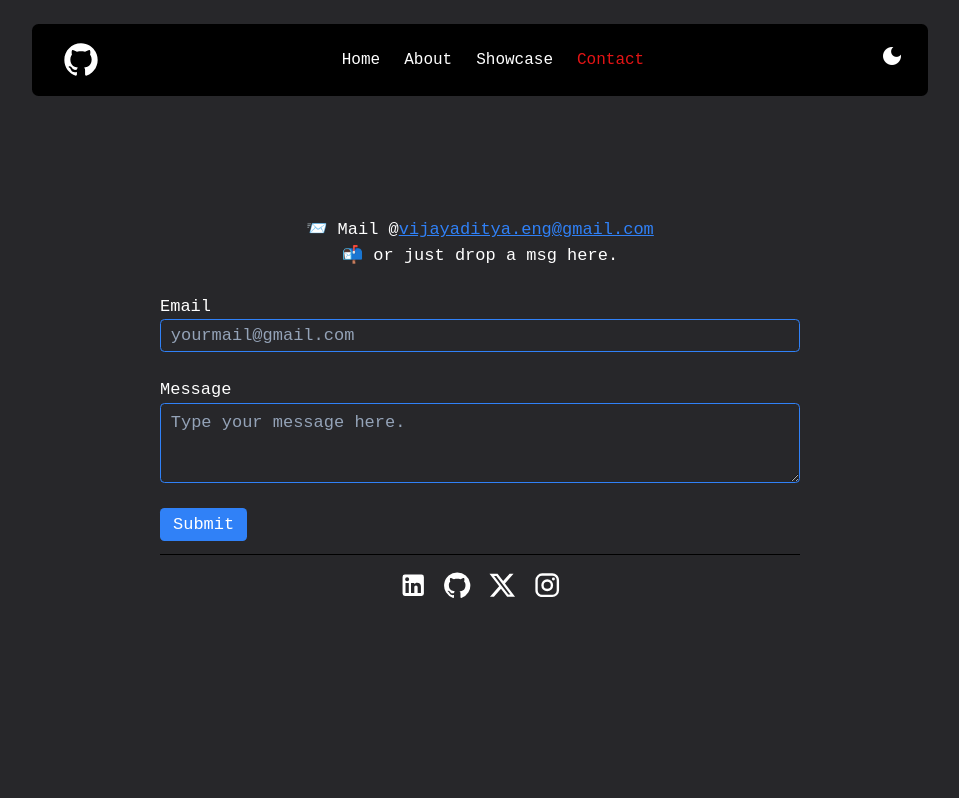
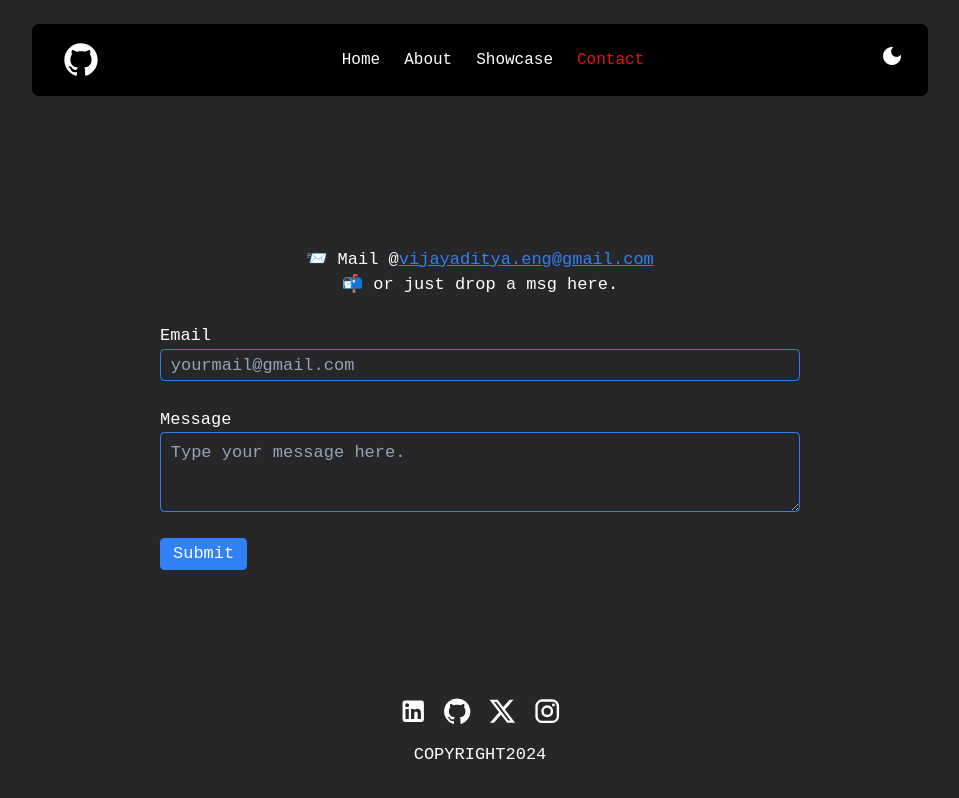
Before and after one commit to Vijayadityaraj-source/vijayaditya.source, a Next.js app: page /Contact in a window 1280 px wide. Shown: the whole page, without its empty margins (160-1119 px from the left). Built offline with nearby package versions, Linux system fonts and the light colour scheme.

Commit message:
updated contact page

```diff
--- a/src/app/Contact/page.tsx
+++ b/src/app/Contact/page.tsx
@@ -1,7 +1,6 @@
 import { Button } from "@/components/ui/button"
 import { Input } from "@/components/ui/input"
 import { Textarea } from "@/components/ui/textarea"
-import { Separator } from "@/components/ui/separator";
 import Link from "next/link";
 import XIcon from '@mui/icons-material/X';
 import InstagramIcon from '@mui/icons-material/Instagram';
@@ -23,8 +22,8 @@ export default function Contact(){
                     <Textarea name="Msg" placeholder="Type your message here." cols={50} className="bg-transparent border-[#3081f7] text-[17px] h-full" required/><br/>
                     <Button className="hover:bg-grey bg-[#3081f7] text-white text-[17px]" type="submit">Submit</Button>
                 </form>
-                <Separator className="my-4"/>
-                <footer className="sticky bottom-0">
+                {/* <Separator className="my-4"/> */}
+                <footer className="fixed w-100 bottom-5">
                     <div className="flex items-center justify-center">
                         <Link href="https://www.linkedin.com/in/vijayaditya-raj-rapaka-5b2659237/"><LinkedInIcon fontSize="large" className="mt-1"/></Link>
                         <Link href="https://github.com/Vijayadityaraj-source/"><GitHubIcon fontSize="large" className="mt-1 ml-5"/></Link>
@@ -32,6 +31,7 @@ export default function Contact(){
                         <Link href="https://twitter.com/V_A_R_Rap"><XIcon fontSize="large" className="ml-5 mt-1"/></Link>
                         <Link href="https://www.instagram.com/_vijayadityar_/"><InstagramIcon fontSize="large" className="ml-5 mt-1"/></Link>
                     </div>
+                    <p className="text-center m-5">COPYRIGHT2024</p>
                 </footer>
             </div>
         </div>
```
